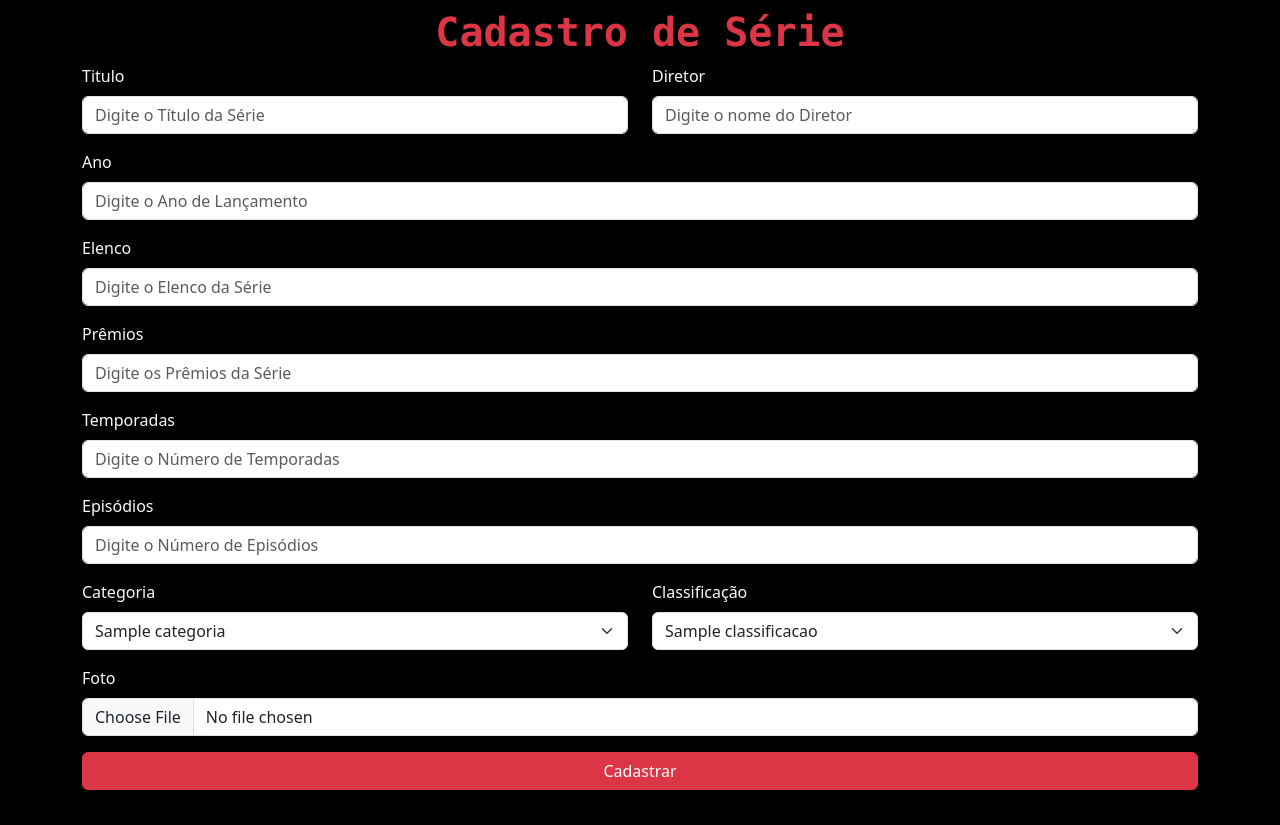
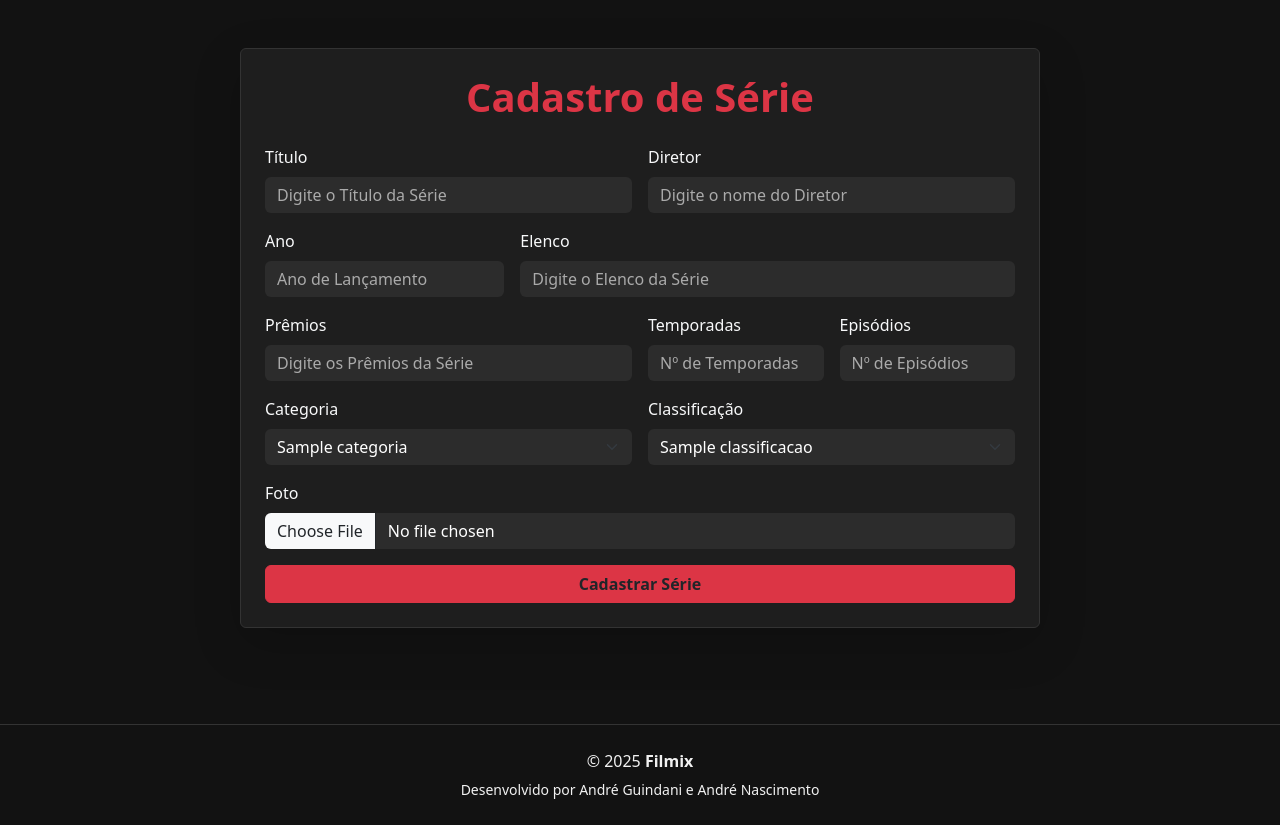
Before and after one commit to AndreKGuindani/Trabalho01, a PHP site: page /form-series.php in a window 1280 px wide. Before the commit the page ends 790 px from the top, so only its background shows below. Run offline with PHP 8.4, Linux system fonts and the light colour scheme; tables that the repository leaves empty or names only in its code hold one stand-in row (values such as "Sample post"); some libraries are stand-ins or nearby versions.

Commit message:
formularios

```diff
--- a/form-series.php
+++ b/form-series.php
@@ -1,77 +1,111 @@
 <!DOCTYPE html>
-<html lang="en">
+<html lang="pt-br">
 <head>
     <meta charset="UTF-8">
     <meta name="viewport" content="width=device-width, initial-scale=1.0">
     <link href="https://cdn.jsdelivr.net/npm/bootstrap@5.3.7/dist/css/bootstrap.min.css" rel="stylesheet" integrity="sha384-LN+7fdVzj6u52u30Kp6M/trliBMCMKTyK833zpbD+pXdCLuTusPj697FH4R/5mcr" crossorigin="anonymous">
     <title>Cadastrar Série</title>
+    <style>
+        body {
+            background-color: #121212;
+            color: #f1f1f1;
+        }
+        .card {
+            background-color: #1e1e1e;
+            border: 1px solid #333;
+        }
+        label {
+            font-weight: 500;
+        }
+        .form-control, .form-select {
+            background-color: #2c2c2c;
+            border: none;
+            color: #fff;
+        }
+        .form-control::placeholder {
+            color: #aaa;
+        }
+        footer {
+            border-top: 1px solid #333;
+        }
+    </style>
 </head>
-<body class="container bg-black text-light">
-    <h1 class="text-center font-monospace text-danger fw-bold mt-2">Cadastro de Série</h1>
-    <form action="cadastro-series.php" class="row" method="POST" enctype="multipart/form-data">
-        <div class="mb-3 col-6">
-            <label for="nome" class="form-label">Titulo</label>
+<body>
+    <div class="container py-5">
+        <div class="card shadow-lg mx-auto" style="max-width: 800px;">
+            <div class="card-body p-4 text-light">
+                <h1 class="text-center text-danger fw-bold mb-4">Cadastro de Série</h1>
+
+                <form action="cadastro-series.php" method="POST" enctype="multipart/form-data" class="row g-3">
+                    <div class="col-md-6">
+                        <label for="titulo" class="form-label">Título</label>
                         <input type="text" class="form-control" name="titulo" placeholder="Digite o Título da Série">
                     </div>
-        <div class="mb-3 col-6">
-            <label class="form-label">Diretor</label>
-            <input type="text" name="diretor" class="form-control" placeholder="Digite o nome do Diretor">
+                    <div class="col-md-6">
+                        <label for="diretor" class="form-label">Diretor</label>
+                        <input type="text" class="form-control" name="diretor" placeholder="Digite o nome do Diretor">
                     </div>
-        <div class="mb-3 ">
-            <label for="nome" class="form-label">Ano</label>
-            <input type="text" class="form-control" name="ano" placeholder="Digite o Ano de Lançamento">
+                    <div class="col-md-4">
+                        <label for="ano" class="form-label">Ano</label>
+                        <input type="text" class="form-control" name="ano" placeholder="Ano de Lançamento">
                     </div>
-        <div class="mb-3">
-            <label for="nome" class="form-label">Elenco</label>
+                    <div class="col-md-8">
+                        <label for="elenco" class="form-label">Elenco</label>
                         <input type="text" class="form-control" name="elenco" placeholder="Digite o Elenco da Série">
                     </div>
-        <div class="mb-3">
-            <label for="nome" class="form-label">Prêmios</label>
+                    <div class="col-md-6">
+                        <label for="premios" class="form-label">Prêmios</label>
                         <input type="text" class="form-control" name="premios" placeholder="Digite os Prêmios da Série">
                     </div>
-        <div class="mb-3">
-            <label for="nome" class="form-label">Temporadas</label>
-            <input type="text" class="form-control" name="temporadas" placeholder="Digite o Número de Temporadas">
+                    <div class="col-md-3">
+                        <label for="temporadas" class="form-label">Temporadas</label>
+                        <input type="text" class="form-control" name="temporadas" placeholder="Nº de Temporadas">
                     </div>
-        <div class="mb-3">
-            <label for="nome" class="form-label">Episódios</label>
-            <input type="text" class="form-control" name="episodios" placeholder="Digite o Número de Episódios">
+                    <div class="col-md-3">
+                        <label for="episodios" class="form-label">Episódios</label>
+                        <input type="text" class="form-control" name="episodios" placeholder="Nº de Episódios">
                     </div>
-         <div class="mb-3 col-6">
+                    <div class="col-md-6">
                         <label for="idcategoria" class="form-label">Categoria</label>
                         <select name="idcategoria" class="form-select">
                             <?php
                             require_once "src/CategoriaDAO.php";
                             $categoria = CategoriaDAO::listarCategoria();
-                for ($i=0; $i < count($categoria) ; $i++) {
-                ?>
-                <option value=<?=$categoria[$i]["idcategoria"]?>><?=$categoria[$i]["nome"]?></option>
-                <?php
+                            foreach ($categoria as $cat) {
+                                echo "<option value='{$cat["idcategoria"]}'>{$cat["nome"]}</option>";
                             }
                             ?>
                         </select>
                     </div>
-        <div class="mb-3 col-6">
+                    <div class="col-md-6">
                         <label for="idclassificacao" class="form-label">Classificação</label>
                         <select name="idclassificacao" class="form-select">
                             <?php
                             require_once "src/ClassificacaoDAO.php";
                             $classificacao = ClassificacaoDAO::listarClassificacao();
-                for ($i=0; $i < count($classificacao) ; $i++) {
-                ?>
-                <option value=<?=$classificacao[$i]["idclassificacao"]?>><?=$classificacao[$i]["nome"]?></option>
-                <?php
+                            foreach ($classificacao as $cla) {
+                                echo "<option value='{$cla["idclassificacao"]}'>{$cla["nome"]}</option>";
                             }
                             ?>
                         </select>
                     </div>
-        <div class="mb-3">
+                    <div class="col-12">
                         <label class="form-label">Foto</label>
                         <input type="file" name="imagem" class="form-control">
                     </div>
-        <div>
-        <button type="submit" class="btn btn-danger col-12">Cadastrar</button>
+                    <div class="col-12">
+                        <button type="submit" class="btn btn-danger w-100 fw-bold text-dark">Cadastrar Série</button>
                     </div>
                 </form>
+            </div>
+        </div>
+    </div>
+
+    <footer class="text-center py-4 mt-5">
+        <p class="mb-1">© 2025 <strong>Filmix</strong></p>
+        <small>Desenvolvido por André Guindani e André Nascimento</small>
+    </footer>
+
+    <script src="https://cdn.jsdelivr.net/npm/bootstrap@5.3.7/dist/js/bootstrap.bundle.min.js"></script>
 </body>
 </html>
```
Also changed, not shown: form-filmes.php (+62 -33 lines). Lines whose indentation alone changed are shown as unchanged.
